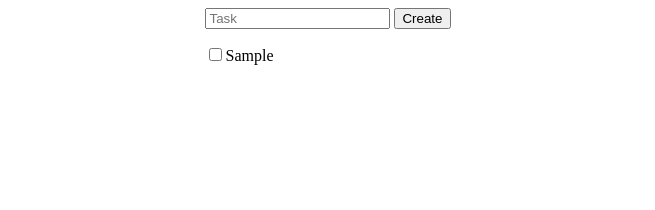
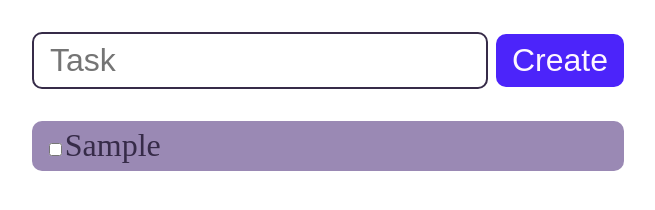
Before and after one commit to uelquis/todo-list, a plain HTML site: page index.html in a window 1280 px wide. Both pictures are taken after typing "Sample" into the empty fields and a click on the button "Create". Shown: the whole page, without its empty margins (312-967 px from the left). Drawn offline with Linux system fonts and the light colour scheme.

Commit message:
changed styles

```diff
--- /dev/null
+++ b/index.css
@@ -0,0 +1,11 @@
+:root {
+    font-size: 32px;
+}
+
+ul {
+    padding-inline-start: 0;
+}
+
+li::marker {
+    content: none;
+}
--- a/index.html
+++ b/index.html
@@ -2,6 +2,7 @@
 <html lang="en-US">
 <head>
     <meta charset="utf-8">
+    <link rel="stylesheet" type="text/css" href="index.css"/>
     <link rel="stylesheet" type="text/css" href="style.css"/>
     <title>Todo List</title>
 </head>
@@ -9,8 +10,8 @@
     <div class="center">
         <form id="task-creator">
             <span>
-                <input id="task-input" type="text" name="task" placeholder="Task"/>
-                <button type="submit">Create</button>
+                <input class="input-field" id="task-input" type="text" name="task" placeholder="Task"/>
+                <button class="create-task-btn" type="submit">Create</button>
             </span>
             <ul id="todo-list"></ul>
         </form>
--- a/style.css
+++ b/style.css
@@ -1,12 +1,32 @@
 .center {
     display: grid;
     justify-items: center;
+    margin-top: 1rem;
 }
 
-ul {
-    padding-inline-start: 0;
+.create-task-btn {
+    background-color: #4C24FA;
+    color: #FEF6FF;
+    font-size: inherit;
+    padding: 8px 16px 8px 16px;
+    border-style: none;
+    border-radius: 10px;
 }
 
-li::marker {
-    content: none;
+.input-field {
+    font-size: inherit;
+    padding: 8px 16px 8px 16px;;
+    border-radius: 10px;
+    border-style: solid;
+    border-color: #362B48;
+    color: #362B48;
 }
+
+.task {
+    background-color: #9A89B4;
+    color: #362B48;
+    margin-bottom: 0.4rem;
+    border-radius: 10px;
+    border-style: none;
+    padding: 0.2rem 0rem 0.2rem 0.4rem
+}
```
